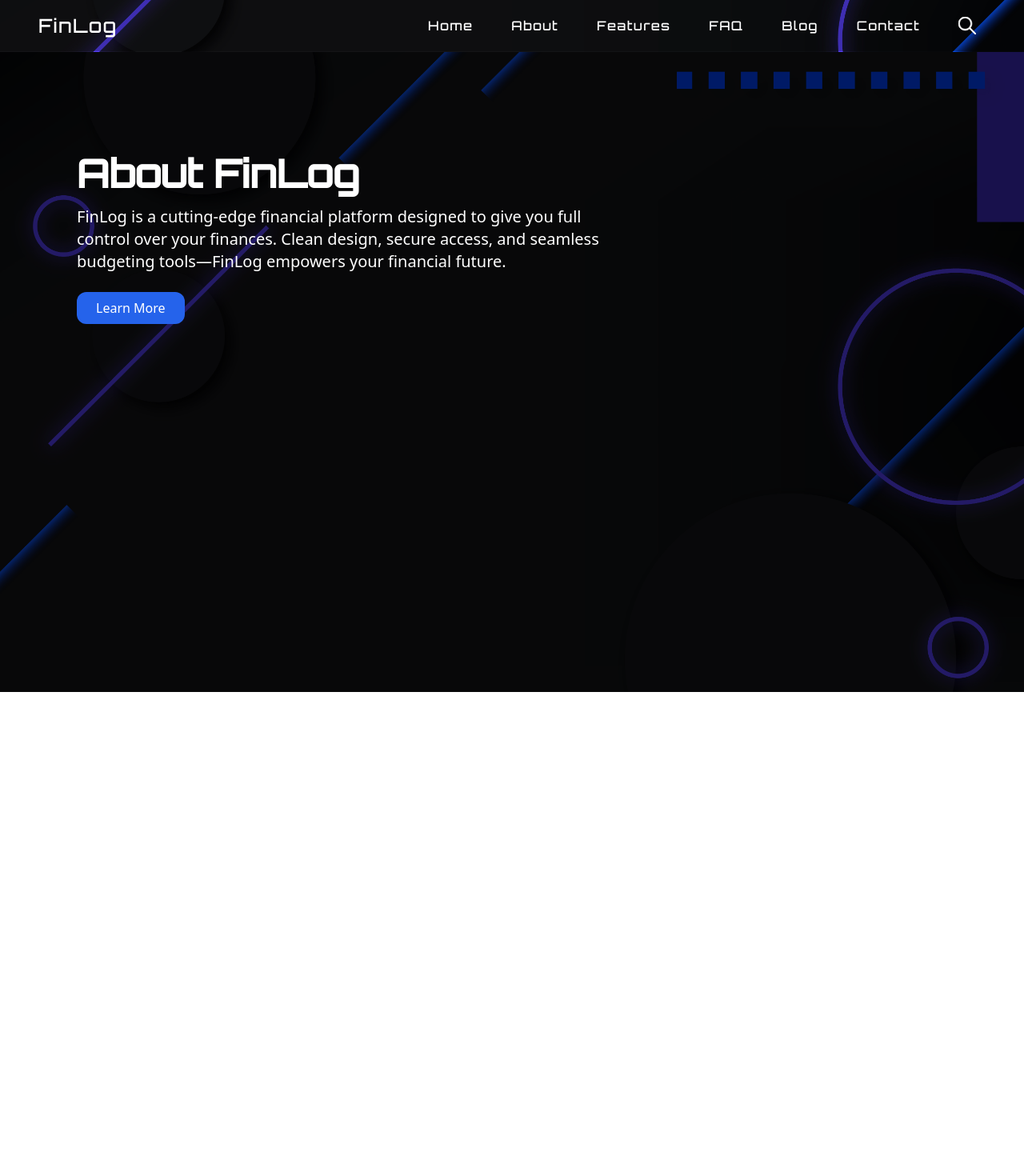
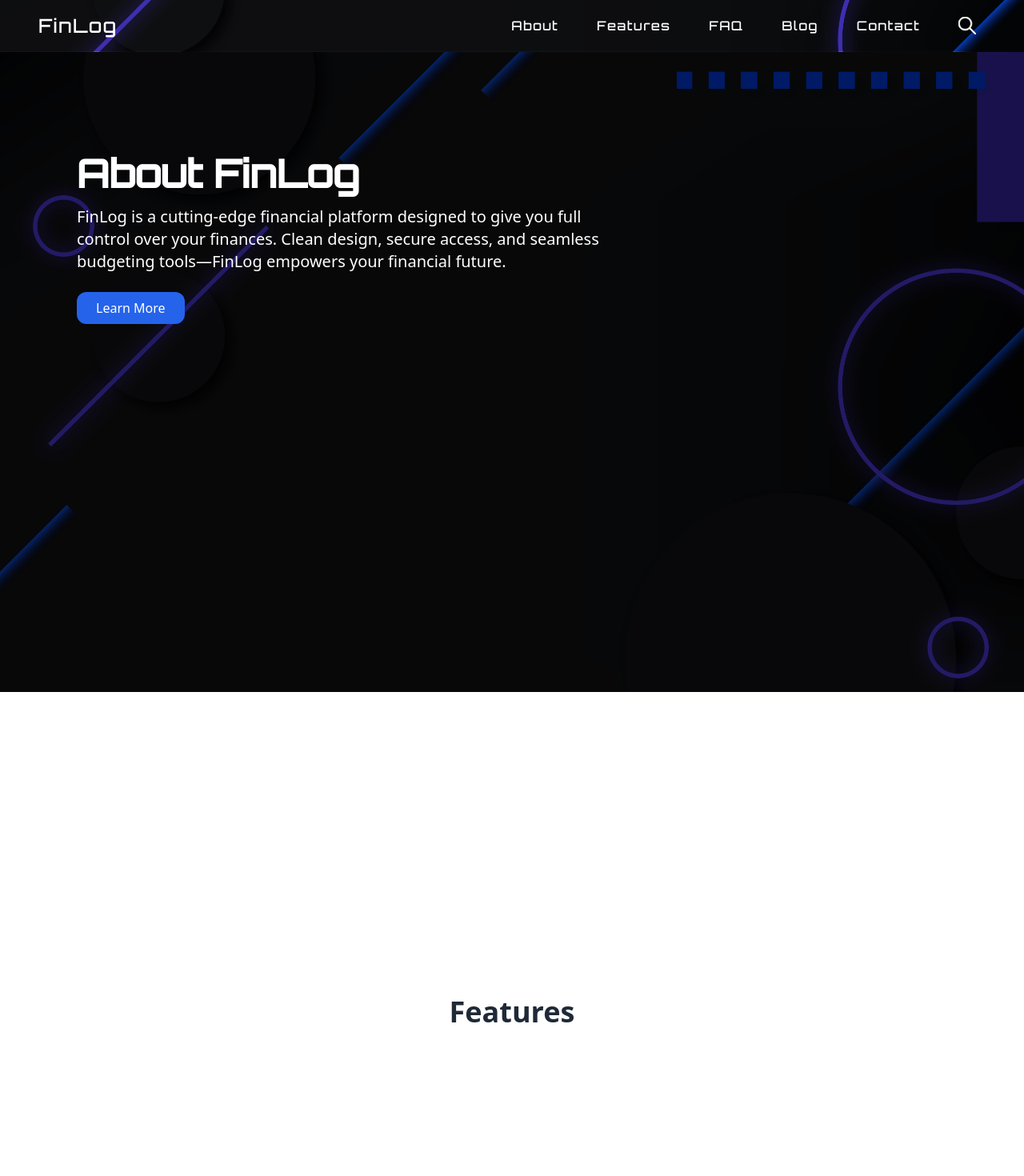
Before and after one commit to XOffemse/finlog-site, a React (Create React App) app: page / in a window 1280 px wide. Shown: the top 1470 px of the page at 80% size. Before the commit the page ends 865 px from the top, so only its background shows below. Built offline with nearby package versions, Linux system fonts and the light colour scheme.

Commit message:
Fix navigation links href to match section IDs; resolve ESLint href errors

```diff
--- a/src/App.js
+++ b/src/App.js
@@ -1,12 +1,24 @@
 import './App.css';
 import Header from './components/Header';
 import About from './components/About';
+
+function Section({ id, title }) {
+  return (
+    <section id={id} className="min-h-[100vh] flex items-center justify-center bg-white border-b border-gray-200">
+      <h2 className="text-4xl font-bold text-gray-800">{title}</h2>
+    </section>
+  );
+}
 
 function App() {
   return (
     <div className="min-h-screen bg-gray-100">
       <Header />
       <About />
+      <Section id="features" title="Features" />
+      <Section id="faq" title="FAQ" />
+      <Section id="blog" title="Blog" />
+      <Section id="contact" title="Contact" />
     </div>
   );
 }
--- a/src/components/Header.js
+++ b/src/components/Header.js
@@ -1,5 +1,5 @@
 import React, { useState, useRef, useEffect } from 'react';
-import aboutBG from './images/about-bg.jpg';  // Import the image
+import aboutBG from './images/about-bg.jpg'; // Correct image import
 
 export default function Header() {
   const [indicatorStyle, setIndicatorStyle] = useState({
@@ -13,64 +13,47 @@ export default function Header() {
   const activeLinkIndex = useRef(null);
 
 const links = [
-        { name: 'Home', href: '#' },
-        { name: 'About', href: '#' },
-        { name: 'Features', href: '#' },
-        { name: 'FAQ', href: '#' },
-        { name: 'Blog', href: '#' },
-        { name: 'Contact', href: '#' },
+  { name: 'About', href: '#About' },
+  { name: 'Features', href: '#features' },
+  { name: 'FAQ', href: '#faq' },
+  { name: 'Blog', href: '#blog' },
+  { name: 'Contact', href: '#contact' },
 ];
 
+
+  // Load Orbitron font dynamically
   useEffect(() => {
-        // Load Orbitron font
     const link = document.createElement('link');
     link.href = 'https://fonts.googleapis.com/css2?family=Orbitron:wght@500&display=swap';
     link.rel = 'stylesheet';
     document.head.appendChild(link);
-        return () => document.head.removeChild(link);
+    return () => {
+      document.head.removeChild(link);
+    };
   }, []);
+
+  // Close sidebar on scroll
   useEffect(() => {
     const handleScroll = () => {
-        if (sidebarOpen) {
-            setSidebarOpen(false);
-        }
+      if (sidebarOpen) setSidebarOpen(false);
     };
-
     if (sidebarOpen) {
       window.addEventListener('scroll', handleScroll, { passive: true });
     }
-
-    return () => {
-        window.removeEventListener('scroll', handleScroll);
-    };
-}, [sidebarOpen]);
-    useEffect(() => {
-    const handleScroll = () => {
-        if (sidebarOpen) {
-            setSidebarOpen(false);
-        }
-    };
-
-    if (sidebarOpen) {
-        window.addEventListener('scroll', handleScroll, { passive: true });
-    } else {
-        window.removeEventListener('scroll', handleScroll);
-    }
-
-    // Cleanup
     return () => {
       window.removeEventListener('scroll', handleScroll);
     };
   }, [sidebarOpen]);
 
 useEffect(() => {
-        // Clear fade timeout on unmount
+  const timeoutRef = fadeTimeout.current;
   return () => {
-            if (fadeTimeout.current) clearTimeout(fadeTimeout.current);
+    if (timeoutRef) clearTimeout(timeoutRef);
   };
 }, []);
 
-    // Show underline on hover
+
+  // Handle underline show on hover
   const handleContainerMouseEnter = (index, e) => {
     if (!headerRef.current) return;
     if (activeLinkIndex.current === index && indicatorStyle.visible) return;
@@ -88,7 +71,7 @@ useEffect(() => {
     });
   };
 
-    // Hide underline on mouse leave
+  // Handle underline hide on mouse leave
   const handleContainerMouseLeave = () => {
     if (fadeTimeout.current) clearTimeout(fadeTimeout.current);
     setIndicatorStyle((prev) => ({ ...prev, visible: false }));
@@ -99,15 +82,17 @@ useEffect(() => {
     <>
       {/* Sidebar overlay */}
       <div
-                className={`fixed inset-0 bg-black bg-opacity-50 z-40 transition-opacity duration-300 ${sidebarOpen ? 'opacity-100 pointer-events-auto' : 'opacity-0 pointer-events-none'
+        className={`fixed inset-0 bg-black bg-opacity-50 z-40 transition-opacity duration-300 ${
+          sidebarOpen ? 'opacity-100 pointer-events-auto' : 'opacity-0 pointer-events-none'
         }`}
         onClick={() => setSidebarOpen(false)}
       />
 
       {/* Sidebar drawer */}
       <aside
-  className={`fixed top-0 left-0 h-full w-52 bg-white z-50 transform transition-transform duration-300 ease-in-out ${sidebarOpen ? 'translate-x-0' : '-translate-x-full'}`}
-
+        className={`fixed top-0 left-0 h-full w-52 bg-white z-50 transform transition-transform duration-300 ease-in-out ${
+          sidebarOpen ? 'translate-x-0' : '-translate-x-full'
+        }`}
       >
         {/* Sidebar header with logo and close button */}
         <div className="flex items-center justify-between px-6 py-4 border-b border-gray-200">
@@ -122,7 +107,7 @@ useEffect(() => {
           <button
             onClick={() => setSidebarOpen(false)}
             aria-label="Close menu"
-                        className="text-black text-3xl font-extrabold relative -top-0.5 leading-none"
+            className="text-black text-3xl font-extrabold leading-none -top-0.5 relative"
           >
             &times;
           </button>
@@ -142,6 +127,8 @@ useEffect(() => {
           ))}
         </nav>
       </aside>
+
+      {/* Header */}
       <header
         ref={headerRef}
         className="relative flex items-center min-h-[64px] px-4 md:px-12 border-b border-transparent"
@@ -150,7 +137,7 @@ useEffect(() => {
           backgroundSize: 'cover',
           backgroundPosition: 'center',
           backgroundRepeat: 'no-repeat',
-                    color: 'white', // Text color white
+          color: 'white',
         }}
       >
         {/* Overlay behind content */}
@@ -159,7 +146,7 @@ useEffect(() => {
           aria-hidden="true"
         />
 
-                {/* All content above overlay */}
+        {/* Content above overlay */}
         <div className="relative z-10 flex items-center w-full">
           {/* Hamburger menu (mobile) */}
           <button
@@ -213,15 +200,12 @@ useEffect(() => {
                 className="cursor-pointer px-3 py-5"
                 onMouseEnter={(e) => handleContainerMouseEnter(idx, e)}
               >
-                                <a
-                                    href={link.href}
-                                    className="block hover:opacity-80 transition-opacity"
-                                    style={{ color: 'white' }}
-                                >
+                <a href={link.href} className="block hover:opacity-80 transition-opacity" style={{ color: 'white' }}>
                   {link.name}
                 </a>
               </div>
             ))}
+
             {/* Search icon (desktop) */}
             <div
               className="cursor-pointer px-3 py-2 flex items-center hover:opacity-80 transition-opacity"
@@ -229,7 +213,13 @@ useEffect(() => {
               onClick={() => alert('Search clicked!')}
               style={{ color: 'white' }}
             >
-                            <svg width="22" height="22" viewBox="0 0 22 22" fill="none" style={{ filter: 'brightness(150%)' }}>
+              <svg
+                width="22"
+                height="22"
+                viewBox="0 0 22 22"
+                fill="none"
+                style={{ filter: 'brightness(150%)' }}
+              >
                 <path
                   d="M21.7686 20.6539L14.9361 13.8211C16.19 12.3092 16.8774 10.407 16.8774 8.43913C16.8785 3.78604 13.0927 0 8.43869 0C3.78469 0 0 3.78604 0 8.43913C0 13.0922 3.78584 16.8783 8.43869 16.8783C10.4064 16.8783 12.3097 16.1897 13.8215 14.9357L20.654 21.7686C20.8025 21.9171 21.0006 22 21.2113 22C21.422 22 21.62 21.9182 21.7686 21.7686C21.9171 21.62 22 21.422 22 21.2112C22 21.0005 21.9182 20.8025 21.7686 20.6539ZM8.43869 15.371C4.61716 15.371 1.50835 12.262 1.50835 8.44028C1.50835 4.61855 4.61716 1.50843 8.43869 1.50843C12.2602 1.50843 15.369 4.6174 15.369 8.43913C15.369 12.2609 12.2602 15.3698 8.43869 15.3698V15.371Z"
                   fill="white"
@@ -238,7 +228,6 @@ useEffect(() => {
                 />
               </svg>
             </div>
-
           </nav>
 
           {/* Search icon (mobile) */}
@@ -257,13 +246,12 @@ useEffect(() => {
               />
             </svg>
           </div>
-
-
         </div>
 
         {/* Underline effect */}
         <span
-                    className={`hidden md:block absolute bottom-0 h-[2px] bg-white transition-opacity duration-150 ease-out pointer-events-none ${indicatorStyle.visible ? 'opacity-100' : 'opacity-0'
+          className={`hidden md:block absolute bottom-0 h-[2px] bg-white transition-opacity duration-150 ease-out pointer-events-none ${
+            indicatorStyle.visible ? 'opacity-100' : 'opacity-0'
           }`}
           style={{
             left: `${indicatorStyle.left}px`,
@@ -272,7 +260,6 @@ useEffect(() => {
           }}
         />
       </header>
-
     </>
   );
 }
```
Lines whose indentation alone changed are shown as unchanged.
